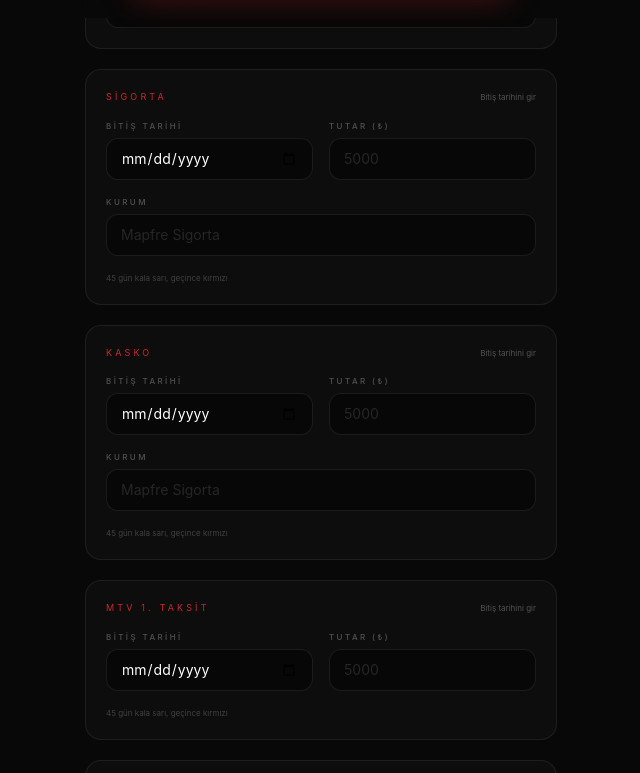
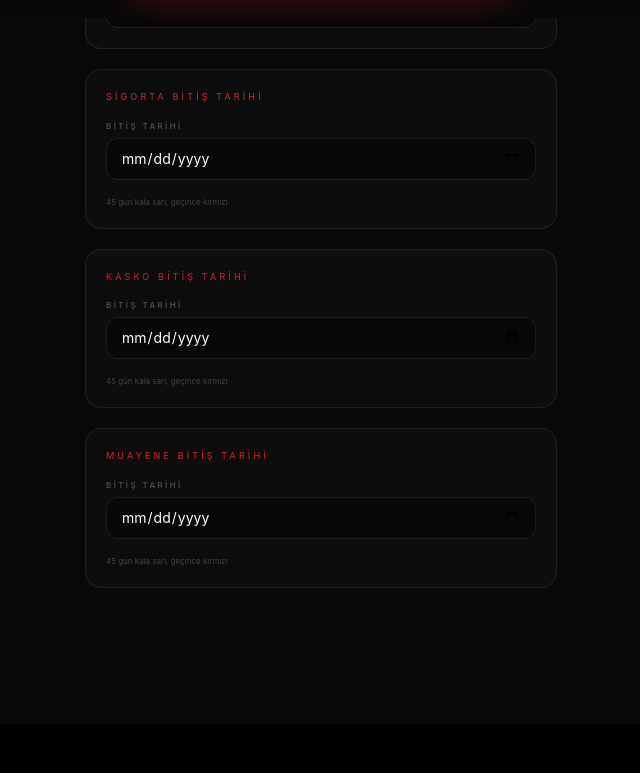
Before and after one commit to GUOzcan/AlmilaFiloKiralama, a React (Vite) app: page /vehicles/ticari/add in a window 1280 px wide. Shown: the part 782-1555 px from the top of the page, without its empty margins (319-959 px from the left). After the commit the page ends 1506 px from the top, so only its background shows below. Built offline with nearby package versions, Linux system fonts and the light colour scheme.

Commit message:
Add files via upload

```diff
--- a/src/app/components/Home.tsx
+++ b/src/app/components/Home.tsx
@@ -14,6 +14,7 @@ export function Home() {
         flexDirection: 'column',
         alignItems: 'center',
         justifyContent: 'space-between',
+        paddingTop: 'env(safe-area-inset-top)',
         background: "radial-gradient(ellipse 100% 70% at 50% 0%, #2d0606 0%, #120202 45%, #080808 100%)"
       }}
     >
--- a/src/app/components/VehicleDetail.tsx
+++ b/src/app/components/VehicleDetail.tsx
@@ -49,24 +49,22 @@ export function VehicleDetail() {
     </div>
   )
 
-  const allStatuses = [vehicle.sigorta.status, vehicle.kasko.status, vehicle.mtv1.status, vehicle.mtv2.status, vehicle.muayene.status]
+  const allStatuses = [vehicle.sigorta.status, vehicle.kasko.status, vehicle.muayene.status]
   const overallStatus = allStatuses.includes("expired") ? "expired" : allStatuses.includes("warning") ? "warning" : "valid"
   const overallConfig = getStatusConfig(overallStatus)
 
-  // Belge sırası: Sigorta → Kasko → Muayene → MTV1 → MTV2
   const docs = [
-    { title: "Sigorta",        status: vehicle.sigorta.status,  date: vehicle.sigorta.date,  amount: vehicle.sigorta.amount,  institution: vehicle.sigorta.institution },
-    { title: "Kasko",          status: vehicle.kasko.status,    date: vehicle.kasko.date,    amount: vehicle.kasko.amount,    institution: vehicle.kasko.institution },
-    { title: "Muayene",        status: vehicle.muayene.status,  date: vehicle.muayene.date },
-    { title: "MTV 1. Taksit",  status: vehicle.mtv1.status,     date: vehicle.mtv1.date,     amount: vehicle.mtv1.amount },
-    { title: "MTV 2. Taksit",  status: vehicle.mtv2.status,     date: vehicle.mtv2.date,     amount: vehicle.mtv2.amount },
+    { title: "Sigorta",  status: vehicle.sigorta.status,  date: vehicle.sigorta.date },
+    { title: "Kasko",    status: vehicle.kasko.status,    date: vehicle.kasko.date },
+    { title: "Muayene",  status: vehicle.muayene.status,  date: vehicle.muayene.date },
   ]
 
   return (
     <div className="min-h-screen bg-[#080808] text-white font-sans pb-24 relative overflow-hidden">
       <div className="fixed top-0 left-1/2 -translate-x-1/2 w-[600px] h-[200px] bg-red-600/[0.04] blur-[80px] pointer-events-none" />
 
-      <div className="sticky top-0 z-20 bg-[#080808]/85 backdrop-blur-xl border-b border-white/[0.06] px-5 py-4 flex items-center justify-between">
+      <div className="sticky top-0 z-20 bg-[#080808]/85 backdrop-blur-xl border-b border-white/[0.06] px-5 py-4 flex items-center justify-between"
+        style={{ paddingTop: 'max(16px, env(safe-area-inset-top))' }}>
         <Link to={`/vehicles/${category}`} className="w-9 h-9 flex items-center justify-center rounded-full border border-white/[0.08] text-neutral-400 hover:text-white transition-all">
           <ArrowLeft className="w-4 h-4" />
         </Link>
@@ -82,7 +80,6 @@ export function VehicleDetail() {
       </div>
 
       <div className="max-w-lg mx-auto px-5 pt-8 pb-4 relative z-10">
-        {/* Hero */}
         <motion.div initial={{ opacity: 0, y: 20 }} animate={{ opacity: 1, y: 0 }} transition={{ duration: 0.5 }}
           className="relative bg-[#0d0d0d] border border-white/[0.07] rounded-2xl p-7 mb-5 overflow-hidden">
           <div className={`absolute top-0 right-0 w-40 h-40 rounded-full blur-3xl opacity-20 ${overallStatus === 'valid' ? 'bg-emerald-500' : overallStatus === 'warning' ? 'bg-amber-500' : 'bg-red-500'}`} />
@@ -95,24 +92,23 @@ export function VehicleDetail() {
           <div className="bg-white text-black px-4 py-1.5 text-lg font-bold tracking-[0.15em] rounded-sm shadow-[0_2px_20px_rgba(255,255,255,0.15)] inline-block">
             {vehicle.licensePlate}
           </div>
-          {/* Model yılı KALDIRILDI - sadece marka model */}
           <h1 className="text-2xl font-light tracking-wide text-white mt-3">
             {vehicle.brand && <span className="font-medium">{vehicle.brand} </span>}{vehicle.model}
           </h1>
         </motion.div>
 
-        {/* Stat chips — sıra: Model Yılı → Renk → Yakıt → Vites */}
+        {/* Stat chips: YIL → RENK → YAKIT → VİTES */}
         {(vehicle.modelYear || vehicle.color || vehicle.fuel || vehicle.transmission) && (
           <motion.div initial={{ opacity: 0, y: 15 }} animate={{ opacity: 1, y: 0 }} transition={{ duration: 0.5, delay: 0.1 }}
             className="grid grid-cols-4 gap-2 mb-5">
-            {vehicle.modelYear  && <StatChip label="YIL"   value={`${vehicle.modelYear}`} />}
-            {vehicle.color      && <StatChip label="RENK"  value={vehicle.color} />}
-            {vehicle.fuel       && <StatChip label="YAKIT" value={vehicle.fuel} />}
+            {vehicle.modelYear    && <StatChip label="YIL"   value={`${vehicle.modelYear}`} />}
+            {vehicle.color        && <StatChip label="RENK"  value={vehicle.color} />}
+            {vehicle.fuel         && <StatChip label="YAKIT" value={vehicle.fuel} />}
             {vehicle.transmission && <StatChip label="VİTES" value={vehicle.transmission} />}
           </motion.div>
         )}
 
-        {/* Araç Bilgileri — renk KALDIRILDI, beygir EKLENDİ */}
+        {/* Araç Bilgileri: sahip, motor, beygir, km */}
         {(vehicle.owner || vehicle.registrationOwner || vehicle.engine || vehicle.horsepower || vehicle.mileage) && (
           <motion.div initial={{ opacity: 0, y: 15 }} animate={{ opacity: 1, y: 0 }} transition={{ duration: 0.5, delay: 0.15 }}
             className="bg-[#0d0d0d] border border-white/[0.07] rounded-2xl p-5 mb-4">
@@ -121,16 +117,16 @@ export function VehicleDetail() {
               <span className="text-[9px] tracking-[0.35em] text-neutral-500 uppercase">Araç Bilgileri</span>
             </div>
             <div className="space-y-0.5">
-              {vehicle.owner              && <InfoRow label="Araç Sahibi"   value={vehicle.owner} />}
-              {vehicle.registrationOwner  && <InfoRow label="Ruhsat Sahibi" value={vehicle.registrationOwner} />}
-              {vehicle.engine             && <InfoRow label="Motor"         value={vehicle.engine} />}
-              {vehicle.horsepower         && <InfoRow label="Beygir Gücü"   value={`${vehicle.horsepower} HP`} />}
-              {vehicle.mileage            && <InfoRow label="Kilometre"     value={`${vehicle.mileage.toLocaleString("tr-TR")} km`} />}
+              {vehicle.owner             && <InfoRow label="Araç Sahibi"   value={vehicle.owner} />}
+              {vehicle.registrationOwner && <InfoRow label="Ruhsat Sahibi" value={vehicle.registrationOwner} />}
+              {vehicle.engine            && <InfoRow label="Motor"         value={vehicle.engine} />}
+              {vehicle.horsepower        && <InfoRow label="Beygir Gücü"   value={`${vehicle.horsepower} HP`} />}
+              {vehicle.mileage           && <InfoRow label="Kilometre"     value={`${vehicle.mileage.toLocaleString("tr-TR")} km`} />}
             </div>
           </motion.div>
         )}
 
-        {/* Belgeler — sıra: Sigorta → Kasko → Muayene → MTV1 → MTV2 */}
+        {/* Belgeler: Sigorta → Kasko → Muayene */}
         <motion.div initial={{ opacity: 0, y: 15 }} animate={{ opacity: 1, y: 0 }} transition={{ duration: 0.5, delay: 0.2 }}
           className="bg-[#0d0d0d] border border-white/[0.07] rounded-2xl p-5">
           <div className="flex items-center gap-2 mb-4">
@@ -148,16 +144,11 @@ export function VehicleDetail() {
                       <span className="text-xs font-medium text-neutral-200">{doc.title}</span>
                       <span className={`text-[8px] tracking-[0.2em] px-2 py-0.5 rounded-full border ${cfg.badge}`}>{cfg.label}</span>
                     </div>
-                    <div className="flex items-center gap-3 flex-wrap">
-                      {doc.date && (
-                        <span className="text-[10px] text-neutral-600 flex items-center gap-1">
-                          <Calendar className="w-2.5 h-2.5" />
-                          {formatTR(doc.date)}
-                        </span>
-                      )}
-                      {doc.amount    && <span className="text-[10px] text-neutral-600">{doc.amount.toLocaleString("tr-TR", { minimumFractionDigits: 2, maximumFractionDigits: 2 })} ₺</span>}
-                      {doc.institution && <span className="text-[10px] text-neutral-600">{doc.institution}</span>}
-                    </div>
+                    {doc.date && (
+                      <span className="text-[10px] text-neutral-600 flex items-center gap-1">
+                        <Calendar className="w-2.5 h-2.5" />{formatTR(doc.date)}
+                      </span>
+                    )}
                   </div>
                 </div>
               )
--- a/src/app/components/VehicleForm.tsx
+++ b/src/app/components/VehicleForm.tsx
@@ -14,7 +14,7 @@ export function VehicleForm() {
 
   const [formData, setFormData] = useState<Partial<Vehicle>>({
     category: categoryKey, licensePlate: "", model: "",
-    sigorta: emptyDoc, kasko: emptyDoc, mtv1: emptyDoc, mtv2: emptyDoc, muayene: emptyDoc,
+    sigorta: emptyDoc, kasko: emptyDoc, muayene: emptyDoc,
   })
   const [saving, setSaving] = useState(false)
   const [saved, setSaved] = useState(false)
@@ -37,8 +37,6 @@ export function VehicleForm() {
       ...formData, category: categoryKey,
       sigorta: formData.sigorta || emptyDoc,
       kasko: formData.kasko || emptyDoc,
-      mtv1: formData.mtv1 || emptyDoc,
-      mtv2: formData.mtv2 || emptyDoc,
       muayene: formData.muayene || emptyDoc,
     } as Omit<Vehicle, "id">
 
@@ -60,7 +58,8 @@ export function VehicleForm() {
 
   return (
     <div className="min-h-screen bg-[#080808] text-white font-sans pb-28 relative overflow-hidden">
-      <div className="sticky top-0 z-20 bg-[#080808]/85 backdrop-blur-xl border-b border-white/[0.06] px-5 py-4 flex items-center justify-between">
+      <div className="sticky top-0 z-20 bg-[#080808]/85 backdrop-blur-xl border-b border-white/[0.06] px-5 py-4 flex items-center justify-between"
+        style={{ paddingTop: 'max(16px, env(safe-area-inset-top))' }}>
         <Link to={isEdit ? `/vehicles/${category}/${id}` : `/vehicles/${category}`}
           className="w-9 h-9 flex items-center justify-center rounded-full border border-white/[0.08] text-neutral-400 hover:text-white transition-all">
           <ArrowLeft className="w-4 h-4" />
@@ -99,40 +98,9 @@ export function VehicleForm() {
           <FormField label="RUHSAT SAHİBİ" value={formData.registrationOwner || ""} onChange={v => setFormData({ ...formData, registrationOwner: v })} placeholder="Almila Grup A.Ş." />
         </FormSection>
 
-        <DocSection
-          title="SİGORTA"
-          note="Bitiş tarihini gir"
-          data={formData.sigorta!}
-          onChange={d => setFormData({ ...formData, sigorta: d })}
-          showAmount showInstitution
-        />
-        <DocSection
-          title="KASKO"
-          note="Bitiş tarihini gir"
-          data={formData.kasko!}
-          onChange={d => setFormData({ ...formData, kasko: d })}
-          showAmount showInstitution
-        />
-        <DocSection
-          title="MTV 1. TAKSİT"
-          note="Bitiş tarihini gir"
-          data={formData.mtv1!}
-          onChange={d => setFormData({ ...formData, mtv1: d })}
-          showAmount
-        />
-        <DocSection
-          title="MTV 2. TAKSİT"
-          note="Bitiş tarihini gir"
-          data={formData.mtv2!}
-          onChange={d => setFormData({ ...formData, mtv2: d })}
-          showAmount
-        />
-        <DocSection
-          title="MUAYENE"
-          note="Bitiş tarihini gir"
-          data={formData.muayene!}
-          onChange={d => setFormData({ ...formData, muayene: d })}
-        />
+        <DocSection title="SİGORTA BİTİŞ TARİHİ" data={formData.sigorta!} onChange={d => setFormData({ ...formData, sigorta: d })} />
+        <DocSection title="KASKO BİTİŞ TARİHİ"   data={formData.kasko!}   onChange={d => setFormData({ ...formData, kasko: d })} />
+        <DocSection title="MUAYENE BİTİŞ TARİHİ" data={formData.muayene!} onChange={d => setFormData({ ...formData, muayene: d })} />
       </div>
 
       <div className="fixed bottom-0 left-0 right-0 z-20 p-5 bg-gradient-to-t from-[#080808] via-[#080808]/90 to-transparent pointer-events-none flex justify-center"
@@ -157,34 +125,27 @@ function FormSection({ title, children }: { title: string; children: React.React
   )
 }
 
-function DocSection({ title, note, data, onChange, showAmount = false, showInstitution = false }: {
-  title: string; note?: string
-  data: { status: StatusType; date?: string; amount?: number; institution?: string }
-  onChange: (d: any) => void; showAmount?: boolean; showInstitution?: boolean
+function DocSection({ title, data, onChange }: {
+  title: string
+  data: { status: StatusType; date?: string }
+  onChange: (d: any) => void
 }) {
   return (
     <div className="bg-[#0d0d0d] border border-white/[0.07] rounded-2xl p-5 space-y-4">
-      <div className="flex items-baseline justify-between">
-        <p className="text-[9px] tracking-[0.35em] text-red-500/80 uppercase">{title}</p>
-        {note && <p className="text-[8px] text-neutral-600">{note}</p>}
-      </div>
-      <div className="grid grid-cols-2 gap-4">
-        <FormField label="BİTİŞ TARİHİ" type="date" value={data.date || ""} onChange={v => onChange({ ...data, date: v })} />
-        {showAmount && <FormField label="TUTAR (₺)" type="text" inputMode="decimal" value={data.amount?.toString().replace(".", ",") || ""} onChange={v => onChange({ ...data, amount: v ? parseFloat(v.replace(",", ".")) : undefined })} placeholder="5000" />}
-      </div>
-      {showInstitution && <FormField label="KURUM" value={data.institution || ""} onChange={v => onChange({ ...data, institution: v })} placeholder="Mapfre Sigorta" />}
+      <p className="text-[9px] tracking-[0.35em] text-red-500/80 uppercase">{title}</p>
+      <FormField label="BİTİŞ TARİHİ" type="date" value={data.date || ""} onChange={v => onChange({ ...data, date: v })} />
       <p className="text-[8px] text-neutral-700">45 gün kala sarı, geçince kırmızı</p>
     </div>
   )
 }
 
-function FormField({ label, value, onChange, type = "text", inputMode, placeholder }: {
-  label: string; value: string; onChange: (v: string) => void; type?: string; inputMode?: string; placeholder?: string
+function FormField({ label, value, onChange, type = "text", placeholder }: {
+  label: string; value: string; onChange: (v: string) => void; type?: string; placeholder?: string
 }) {
   return (
     <div>
       <label className="block text-[8px] tracking-[0.3em] text-neutral-600 mb-1.5 uppercase">{label}</label>
-      <input type={type} inputMode={inputMode as any} value={value} onChange={e => onChange(e.target.value)} placeholder={placeholder}
+      <input type={type} value={value} onChange={e => onChange(e.target.value)} placeholder={placeholder}
         className="w-full bg-black/40 border border-white/[0.08] rounded-xl text-sm text-white px-3.5 py-2.5 focus:outline-none focus:border-red-500/50 transition-colors placeholder:text-neutral-800" />
     </div>
   )
--- a/src/app/components/VehicleList.tsx
+++ b/src/app/components/VehicleList.tsx
@@ -28,7 +28,7 @@ export function VehicleList() {
   }
 
   const getWorstStatus = (v: any): StatusType => {
-    const s = [v.sigorta.status, v.kasko.status, v.muayene.status, v.mtv1.status, v.mtv2.status]
+    const s = [v.sigorta.status, v.kasko.status, v.muayene.status]
     if (s.includes("expired")) return "expired"
     if (s.includes("warning")) return "warning"
     return "valid"
@@ -80,7 +80,7 @@ export function VehicleList() {
                           <span className="text-sm font-light text-neutral-200 truncate">{vehicle.brand && `${vehicle.brand} `}{vehicle.model}</span>
                         </div>
                         <div className="flex gap-3.5">
-                          {[["SİGORTA", vehicle.sigorta.status], ["KASKO", vehicle.kasko.status], ["MUAYENE", vehicle.muayene.status], ["MTV1", vehicle.mtv1.status], ["MTV2", vehicle.mtv2.status]].map(([label, status]) => (
+                          {[["SİGORTA", vehicle.sigorta.status], ["KASKO", vehicle.kasko.status], ["MUAYENE", vehicle.muayene.status]].map(([label, status]) => (
                             <div key={label} className="flex items-center gap-1.5">
                               <div className={`w-1.5 h-1.5 rounded-full ${getStatusColor(status as StatusType)}`} />
                               <span className="text-[8px] tracking-[0.15em] text-neutral-600">{label}</span>
--- a/src/app/data/statusEngine.ts
+++ b/src/app/data/statusEngine.ts
@@ -57,8 +57,6 @@ export function autoCalculateStatuses(vehicle: any): any {
     ...vehicle,
     sigorta: { ...vehicle.sigorta, status: calcStatus(vehicle.sigorta?.date) },
     kasko:   { ...vehicle.kasko,   status: calcStatus(vehicle.kasko?.date) },
-    mtv1:    { ...vehicle.mtv1,    status: calcStatus(vehicle.mtv1?.date) },
-    mtv2:    { ...vehicle.mtv2,    status: calcStatus(vehicle.mtv2?.date) },
     muayene: { ...vehicle.muayene, status: calcStatus(vehicle.muayene?.date) },
   }
 }
--- a/src/app/data/vehicleData.ts
+++ b/src/app/data/vehicleData.ts
@@ -6,8 +6,6 @@ export type StatusType = "valid" | "warning" | "expired"
 export interface DocField {
   status: StatusType
   date?: string
-  amount?: number
-  institution?: string
 }
 
 export interface Vehicle {
@@ -27,8 +25,6 @@ export interface Vehicle {
   mileage?: number
   sigorta: DocField
   kasko: DocField
-  mtv1: DocField  // 1. taksit - Ocak (31 Ocak son ödeme)
-  mtv2: DocField  // 2. taksit - Temmuz (31 Temmuz son ödeme)
   muayene: { status: StatusType; date?: string }
 }
 
@@ -38,7 +34,7 @@ export interface Alert {
   vehicleCategory: "Yönetim" | "Ticari"
   vehicleName: string
   licensePlate: string
-  type: "Sigorta" | "Kasko" | "MTV 1" | "MTV 2" | "Muayene"
+  type: "Sigorta" | "Kasko" | "Muayene"
   date: string
   status: StatusType
 }
@@ -61,8 +57,6 @@ function rowToVehicle(row: any): Vehicle {
     registrationOwner: row.registration_owner,
     sigorta: { status: row.sigorta_status as StatusType, date: row.sigorta_date, amount: row.sigorta_amount, institution: row.sigorta_institution },
     kasko: { status: row.kasko_status as StatusType, date: row.kasko_date, amount: row.kasko_amount, institution: row.kasko_institution },
-    mtv1: { status: (row.mtv1_status || 'valid') as StatusType, date: row.mtv1_date, amount: row.mtv1_amount },
-    mtv2: { status: (row.mtv2_status || 'valid') as StatusType, date: row.mtv2_date, amount: row.mtv2_amount },
     muayene: { status: row.muayene_status as StatusType, date: row.muayene_date },
   }
   return autoCalculateStatuses(raw) as Vehicle
@@ -86,12 +80,8 @@ function vehicleToRow(v: Omit<Vehicle, 'id'>) {
     registration_owner: c.registrationOwner || null,
     sigorta_status: c.sigorta.status,
     sigorta_date: c.sigorta.date || null,
-    sigorta_amount: c.sigorta.amount ?? null,
-    sigorta_institution: c.sigorta.institution || null,
     kasko_status: c.kasko.status,
     kasko_date: c.kasko.date || null,
-    kasko_amount: c.kasko.amount ?? null,
-    kasko_institution: c.kasko.institution || null,
     mtv_status: c.mtv1.status,   // eski kolon uyumu
     mtv_date: c.mtv1.date || null,
     mtv_amount: c.mtv1.amount ?? null,
@@ -139,8 +129,6 @@ export function generateAlerts(vehicleList: Vehicle[]): Alert[] {
       }
       check("Sigorta", vehicle.sigorta)
       check("Kasko", vehicle.kasko)
-      check("MTV 1", vehicle.mtv1)
-      check("MTV 2", vehicle.mtv2)
       check("Muayene", vehicle.muayene)
       return alerts
     })
```
Also changed, not shown: public/icon-192.png, public/icon-512.png.
